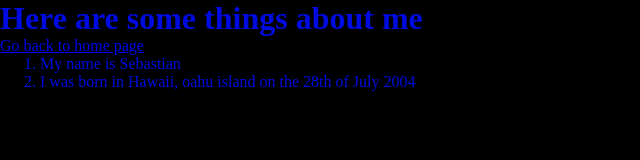
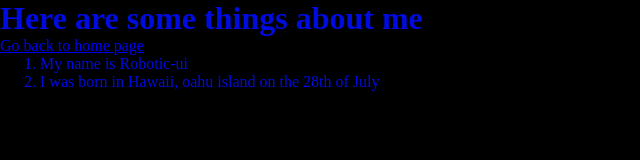
Before and after one commit to Robotic-ui/Web-archive, a plain HTML site: page aboutme.html in a window 1280 px wide. Shown: the full height of the page, 0-640 px from the left. Drawn offline with Linux system fonts and the light colour scheme.

Commit message:
new file

```diff
--- a/aboutme.html
+++ b/aboutme.html
@@ -14,8 +14,8 @@
         <h1>Here are some things about me</h1>
         <a href="index.html" target="blank">Go back to home page</a>
     <ol>
-        <li>My name is Sebastian</li>
-        <li>I was born in Hawaii, oahu island on the 28th of July 2004</li>
+        <li>My name is Robotic-ui</li>
+        <li>I was born in Hawaii, oahu island on the 28th of July</li>
     </ol>
     </div>
 
```
